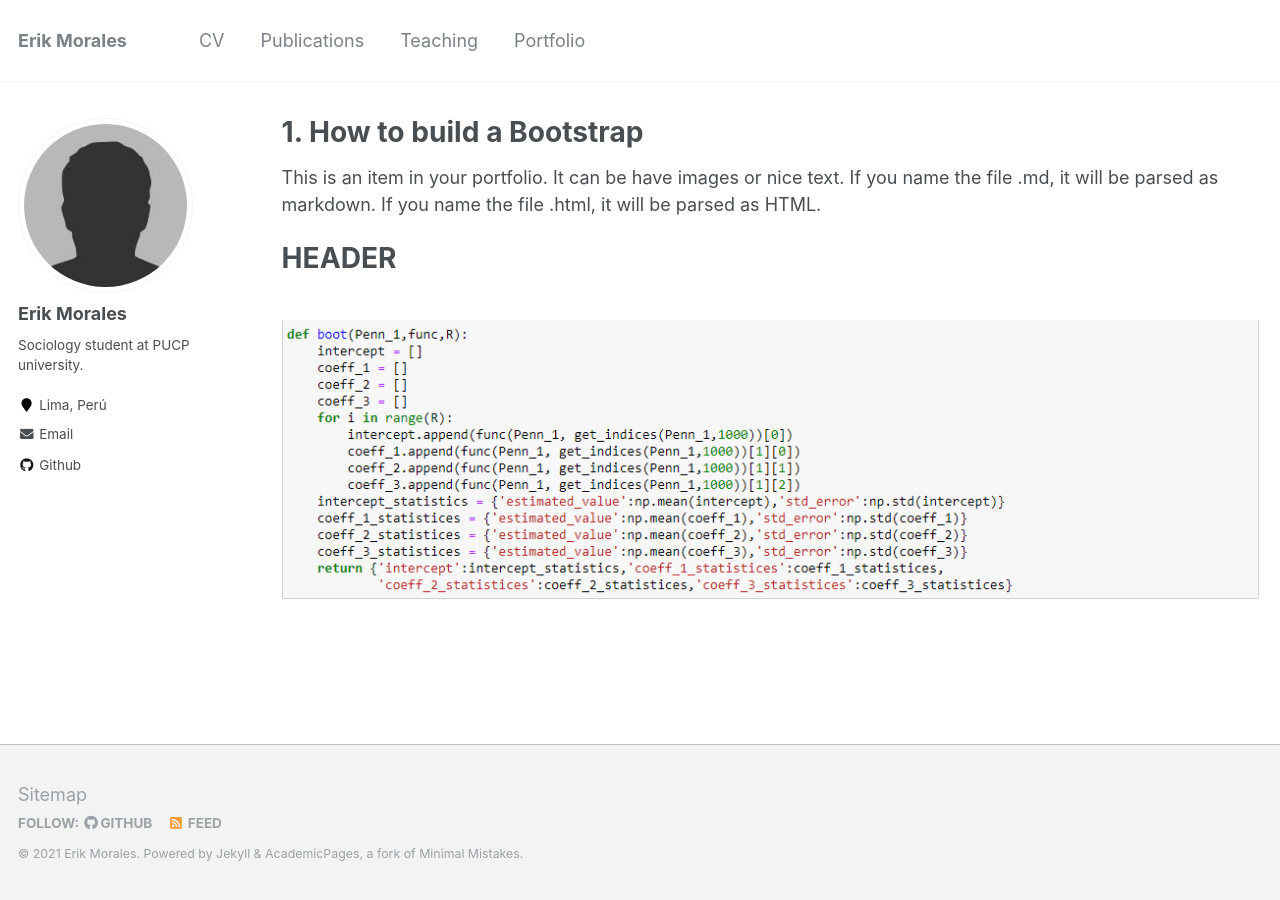
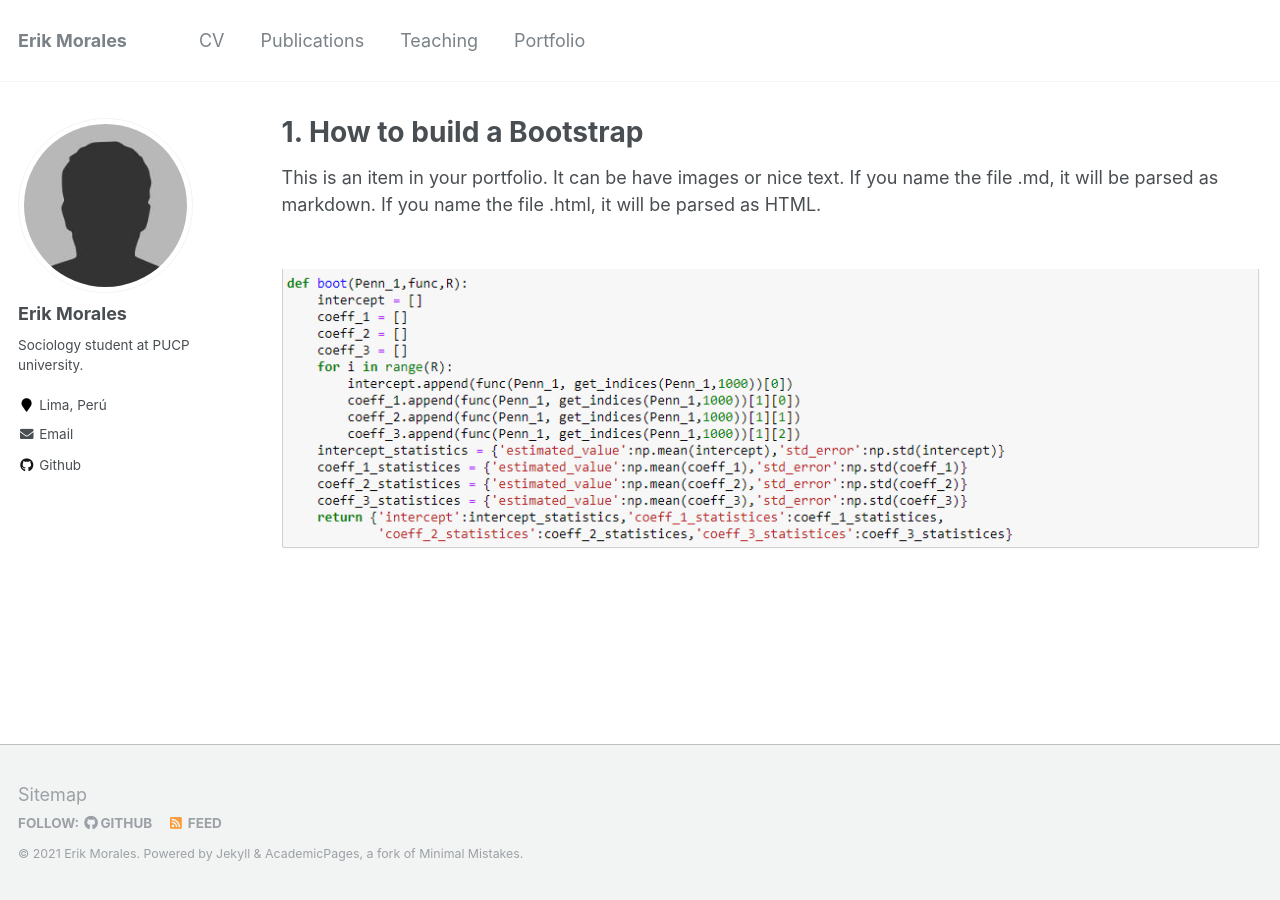
Before and after one commit to HaloReach2552/Brando.fold.github.io, a Jekyll site: the page built from _portfolio/portfolio-1.md, in a window 1280 px wide. Built offline with Jekyll 4.4.1, drawn with Linux system fonts in a browser that asks for light colours.

Commit message:
Update portfolio-1.md

```diff
--- a/_portfolio/portfolio-1.md
+++ b/_portfolio/portfolio-1.md
@@ -7,5 +7,6 @@ collection: portfolio
 ---
 
 This is an item in your portfolio. It can be have images or nice text. If you name the file .md, it will be parsed as markdown. If you name the file .html, it will be parsed as HTML.
-# HEADER
+
+
 <br/><img src='/images/Boot.PNG'>
```
